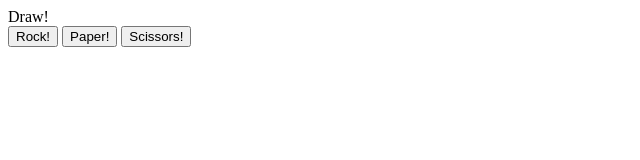
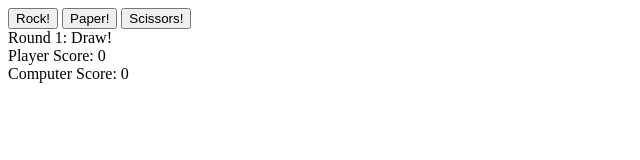
Before and after one commit to BrandonRasm/odin-rockpaperscissors, a plain HTML site: page index.html in a window 1280 px wide. Both pictures are taken after a click on the button "Rock!". Shown: the whole page, without its empty margins (0-640 px from the left). Drawn offline with Linux system fonts and the light colour scheme.

Commit message:
Reworked code to run inside game function. added multiple divs for displaying results.

```diff
--- a/index.html
+++ b/index.html
@@ -6,10 +6,12 @@
     <script type="text/javascript" src="script.js" defer></script>
 </head>
 <body>
-    <div class="result"></div>
     <button class="rock">Rock!</button>
     <button class="paper">Paper!</button>
     <button class="scissors">Scissors!</button>
+    <div class="result">Round 1:</div>
+    <div class="pScore">Player Score: 0</div>
+    <div class="cScore">Computer Score: 0</div>
 
 </body>
 
--- a/script.js
+++ b/script.js
@@ -1,10 +1,3 @@
-const butts = document.querySelectorAll("button");
-const resultOutput = document.querySelector(".result")
-butts.forEach(butt => {
-    butt.addEventListener('click', event => {
-        resultOutput.textContent = playRound(butt);
-    })
-})
 
 
 function compPlay() {
@@ -45,32 +38,54 @@ function playRound(input) {
 }
 
 function game() {
+    //initialize score
     let pScore = 0;
     let cScore = 0;
+    let currentRound = 1;
 
-    for (let i = 0; i < 6; i++) {
-        let result = playRound()
+    //get references to Domlist
+    const butts = document.querySelectorAll("button");
+    const resultOutput = document.querySelector(".result");
+    const pScoreOutput = document.querySelector(".pScore");
+    const cScoreOutput = document.querySelector(".cScore");
+
+    //primary round logic
+    butts.forEach(butt => {
+        butt.addEventListener('click', event => {
+            let result = playRound(butt)
             switch (result) {
                 case "Win!": pScore++;
                     break;
                 case "Lose!": cScore++;
                     break;
                 case "Draw!": break;
-            default: console.log("Something went wrong!");
-        }lt: console.log("Something went wrong!");
+                default: alert("Something went wrong!");
             }
-    console.log("Round " + (i + 1) + ": " + result);
+            resultOutput.textContent = ("Round " + (currentRound++) + ": " + result);
+            pScoreOutput.textContent = ("Player Score: " + pScore);
+            cScoreOutput.textContent = ("Computer Score: " + cScore);
+
+
+            //scorekeeping and end result display
+            if (currentRound >= 6) {
+
+                console.log("aslidjfghasl");
                 if (pScore == cScore) {
-        console.log("You tied");
+                    alert("You tied");
                     return;
                 }
                 if (pScore > cScore)
-        console.log("You did it!");
+                    alert("You did it!");
                 else
-        console.log("You suck!");
+                    alert("You suck!");
+            }
+        })
+    })
+
+
 
 }
-// game();
+game();
 
 
 
```
Lines whose indentation alone changed are shown as unchanged.
